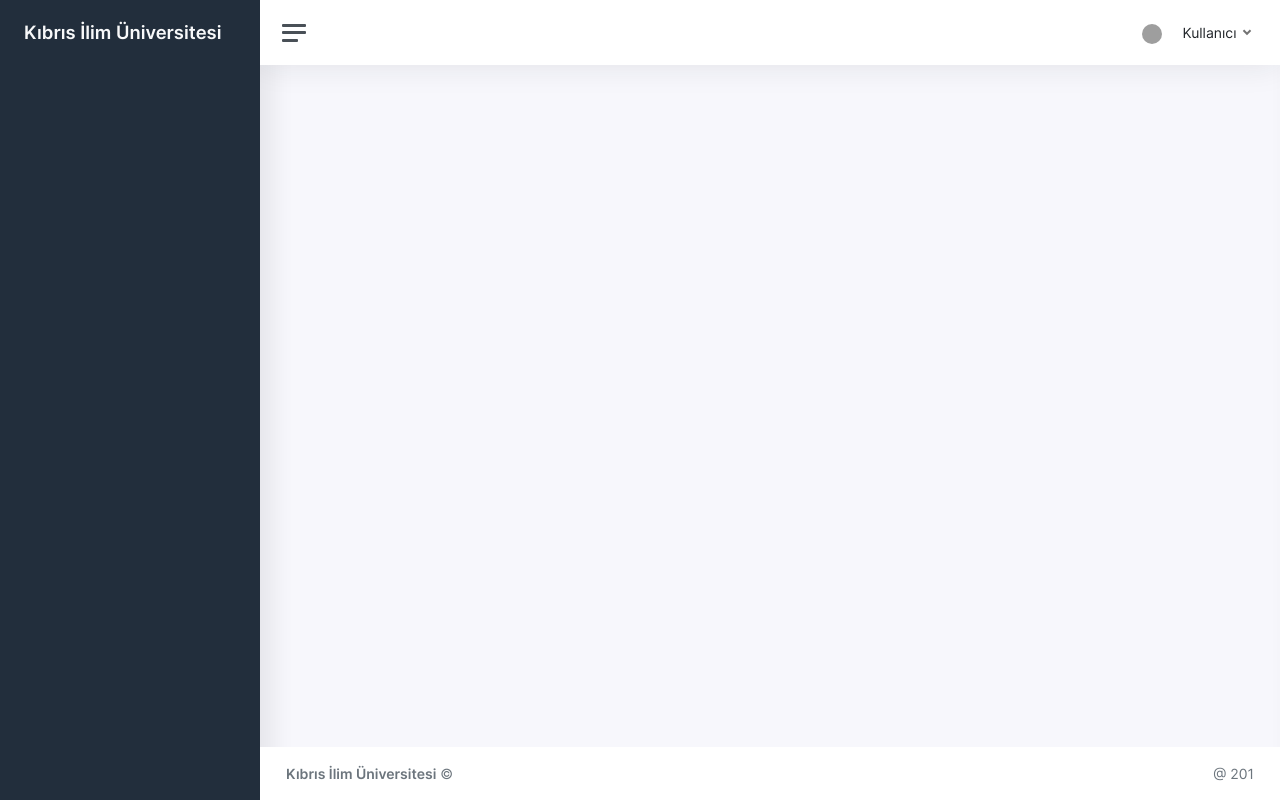
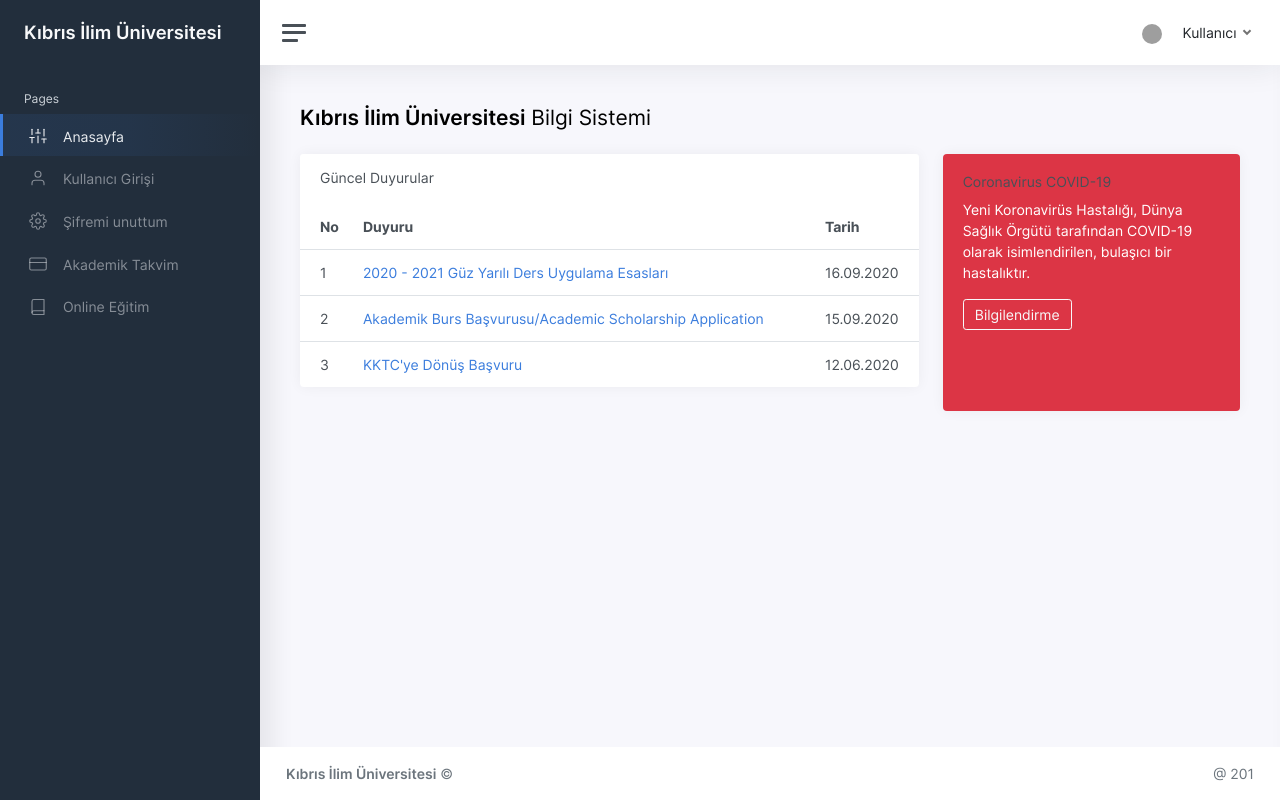
Before and after one commit to devrimfidan/adminkit-kius, a plain HTML site: page index.html in a window 1280 px wide. Drawn offline with Linux system fonts and the light colour scheme; grey boxes are pictures that could not be loaded.

Commit message:
KIUS update

```diff
--- a/index.html
+++ b/index.html
@@ -23,7 +23,45 @@
 				<a class="sidebar-brand" href="index.html">
          			 <span class="align-middle">Kıbrıs İlim Üniversitesi</span>
         		</a>
+				<ul class="sidebar-nav">
+					<li class="sidebar-header">
+						Pages
+					</li>
 
+					<li class="sidebar-item active">
+						<a class="sidebar-link" href="index.html">
+							<svg xmlns="http://www.w3.org/2000/svg" width="24" height="24" viewBox="0 0 24 24" fill="none" stroke="currentColor" stroke-width="2" stroke-linecap="round" stroke-linejoin="round" class="feather feather-sliders align-middle"><line x1="4" y1="21" x2="4" y2="14"></line><line x1="4" y1="10" x2="4" y2="3"></line><line x1="12" y1="21" x2="12" y2="12"></line><line x1="12" y1="8" x2="12" y2="3"></line><line x1="20" y1="21" x2="20" y2="16"></line><line x1="20" y1="12" x2="20" y2="3"></line><line x1="1" y1="14" x2="7" y2="14"></line><line x1="9" y1="8" x2="15" y2="8"></line><line x1="17" y1="16" x2="23" y2="16"></line></svg> <span class="align-middle">Anasayfa</span>
+						</a>
+					</li>
+
+					<li class="sidebar-item">
+						<a class="sidebar-link" href="pages-profile.html">
+							<svg xmlns="http://www.w3.org/2000/svg" width="24" height="24" viewBox="0 0 24 24" fill="none" stroke="currentColor" stroke-width="2" stroke-linecap="round" stroke-linejoin="round" class="feather feather-user align-middle"><path d="M20 21v-2a4 4 0 0 0-4-4H8a4 4 0 0 0-4 4v2"></path><circle cx="12" cy="7" r="4"></circle></svg> <span class="align-middle">Kullanıcı Girişi</span>
+						</a>
+					</li>
+
+					<li class="sidebar-item">
+						<a class="sidebar-link" href="pages-settings.html">
+							<svg xmlns="http://www.w3.org/2000/svg" width="24" height="24" viewBox="0 0 24 24" fill="none" stroke="currentColor" stroke-width="2" stroke-linecap="round" stroke-linejoin="round" class="feather feather-settings align-middle"><circle cx="12" cy="12" r="3"></circle><path d="M19.4 15a1.65 1.65 0 0 0 .33 1.82l.06.06a2 2 0 0 1 0 2.83 2 2 0 0 1-2.83 0l-.06-.06a1.65 1.65 0 0 0-1.82-.33 1.65 1.65 0 0 0-1 1.51V21a2 2 0 0 1-2 2 2 2 0 0 1-2-2v-.09A1.65 1.65 0 0 0 9 19.4a1.65 1.65 0 0 0-1.82.33l-.06.06a2 2 0 0 1-2.83 0 2 2 0 0 1 0-2.83l.06-.06a1.65 1.65 0 0 0 .33-1.82 1.65 1.65 0 0 0-1.51-1H3a2 2 0 0 1-2-2 2 2 0 0 1 2-2h.09A1.65 1.65 0 0 0 4.6 9a1.65 1.65 0 0 0-.33-1.82l-.06-.06a2 2 0 0 1 0-2.83 2 2 0 0 1 2.83 0l.06.06a1.65 1.65 0 0 0 1.82.33H9a1.65 1.65 0 0 0 1-1.51V3a2 2 0 0 1 2-2 2 2 0 0 1 2 2v.09a1.65 1.65 0 0 0 1 1.51 1.65 1.65 0 0 0 1.82-.33l.06-.06a2 2 0 0 1 2.83 0 2 2 0 0 1 0 2.83l-.06.06a1.65 1.65 0 0 0-.33 1.82V9a1.65 1.65 0 0 0 1.51 1H21a2 2 0 0 1 2 2 2 2 0 0 1-2 2h-.09a1.65 1.65 0 0 0-1.51 1z"></path></svg> <span class="align-middle">Şifremi unuttum</span>
+						</a>
+					</li>
+
+					<li class="sidebar-item">
+						<a class="sidebar-link" href="pages-invoice.html">
+							<svg xmlns="http://www.w3.org/2000/svg" width="24" height="24" viewBox="0 0 24 24" fill="none" stroke="currentColor" stroke-width="2" stroke-linecap="round" stroke-linejoin="round" class="feather feather-credit-card align-middle"><rect x="1" y="4" width="22" height="16" rx="2" ry="2"></rect><line x1="1" y1="10" x2="23" y2="10"></line></svg> <span class="align-middle">Akademik Takvim</span>
+						</a>
+					</li>
+
+					<li class="sidebar-item">
+						<a class="sidebar-link" href="pages-blank.html">
+							<svg xmlns="http://www.w3.org/2000/svg" width="24" height="24" viewBox="0 0 24 24" fill="none" stroke="currentColor" stroke-width="2" stroke-linecap="round" stroke-linejoin="round" class="feather feather-book align-middle"><path d="M4 19.5A2.5 2.5 0 0 1 6.5 17H20"></path><path d="M6.5 2H20v20H6.5A2.5 2.5 0 0 1 4 19.5v-15A2.5 2.5 0 0 1 6.5 2z"></path></svg> <span class="align-middle">Online Eğitim</span>
+						</a>
+					</li>
+
+
+
+
+				</ul>
 			</div>
 		</nav>
 
@@ -72,7 +110,62 @@
 			<main class="content">
 				<div class="container-fluid p-0">
 
+					<div class="row mb-2 mb-xl-3">
+						<div class="col-auto d-none d-sm-block">
+							<h3><strong>Kıbrıs İlim Üniversitesi</strong> Bilgi Sistemi</h3>
+						</div>
 
+
+					</div>
+
+					<div class="row">
+						<div class="col-12 col-lg-8 col-xxl-9 d-flex">
+							<div class="card flex-fill">
+								<div class="card-header">
+
+									<h5 class="card-title mb-0">Güncel Duyurular</h5>
+								</div>
+								<table class="table table-hover my-0">
+
+
+
+
+
+
+
+
+									<tbody>
+									<tr>
+										<th style="width:5%">No</th>
+										<th style="width:90%">Duyuru</th>
+										<th style="width:5%">Tarih</th>
+									</tr>
+									<tr>
+										<td class="label">1</td><td><a href="?Pointer=News&amp;Page=ReadNews&amp;NewsID=120">2020 - 2021 Güz Yarılı Ders Uygulama Esasları</a></td><td class="r"><time itemprop="startDate" datetime="2020-09-16T00:00:00+03:00">16.09.2020</time></td></tr><tr>
+										<td class="label">2</td><td><a href="?Pointer=News&amp;Page=ReadNews&amp;NewsID=119">Akademik Burs Başvurusu/Academic Scholarship Application</a></td><td class="r"><time itemprop="startDate" datetime="2020-09-15T00:00:00+03:00">15.09.2020</time></td></tr><tr>
+										<td class="label">3</td><td><a href="?Pointer=News&amp;Page=ReadNews&amp;NewsID=115">KKTC'ye Dönüş Başvuru</a></td><td class="r"><time itemprop="startDate" datetime="2020-06-12T00:00:00+03:00">12.06.2020</time></td></tr></tbody></table>
+
+
+
+
+
+
+							</div>
+						</div>
+						<div class="col-12 col-lg-4 col-xxl-3 d-flex">
+
+
+							<div class="card h-100 text-white bg-danger">
+								<div class="card-body">
+									<h3 class="card-title">Coronavirus COVID-19</h3>
+									<p class="card-text">
+										Yeni Koronavirüs Hastalığı, Dünya Sağlık Örgütü tarafından COVID-19 olarak isimlendirilen, bulaşıcı bir hastalıktır.
+									</p>
+									<a class="btn btn-outline-light" href="http://csu.tc/coronavirusbilgi">Bilgilendirme</a></div>
+
+							</div>
+						</div>
+					</div>
 
 				</div>
 			</main>
```
